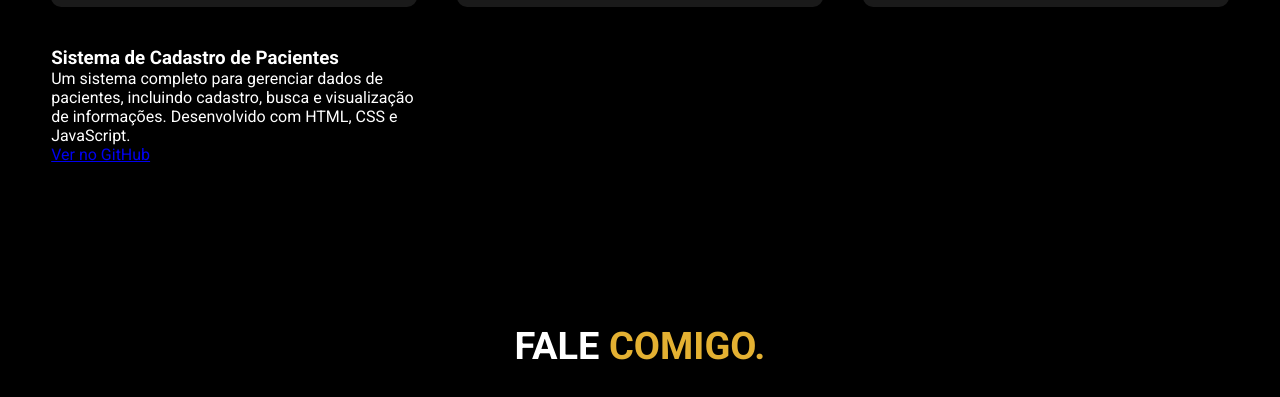
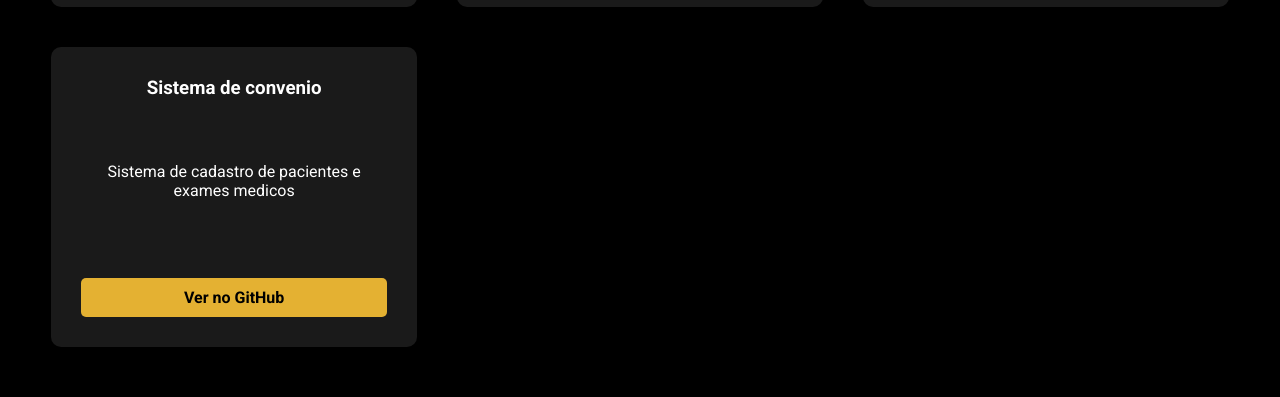
Before and after one commit to CarvalhoSystems/portfolio, a plain HTML site: page index.html in a window 1280 px wide. Shown: the part 2519-2916 px from the top of the page. Drawn offline with nearby package versions, Linux system fonts and the light colour scheme.

Commit message:
teste 2
upload do sistema VIDA+

```diff
--- a/index.html
+++ b/index.html
@@ -134,13 +134,12 @@
                     <p>Sistema de horário em tempo real.</p>
                     <a href="https://github.com/CarvalhoSystems/Time-Hours" target="_blank">Ver no GitHub</a>
                 </div>
-                <div class="projeto-card">
-                <h3>Sistema de Cadastro de Pacientes</h3>
-                <p>Um sistema completo para gerenciar dados de pacientes, incluindo cadastro, busca e visualização de informações. Desenvolvido com HTML, CSS e JavaScript.</p>
-                <a href="https://github.com/CarvalhoSystems/VIDA-" target="_blank" class="link-projeto">
-                Ver no GitHub
-                </a>
-</div>
+                <div class="projeto-box">
+                    <h3>Sistema de  convenio </h3>
+                    <p>Sistema de cadastro de pacientes e exames medicos </p>
+                    <a href="https://github.com/CarvalhoSystems/VIDA-" target="_blank" class="link-projeto">Ver no GitHub</a>
+                </div>
+
             </div>
         </div>
     </section>
```
